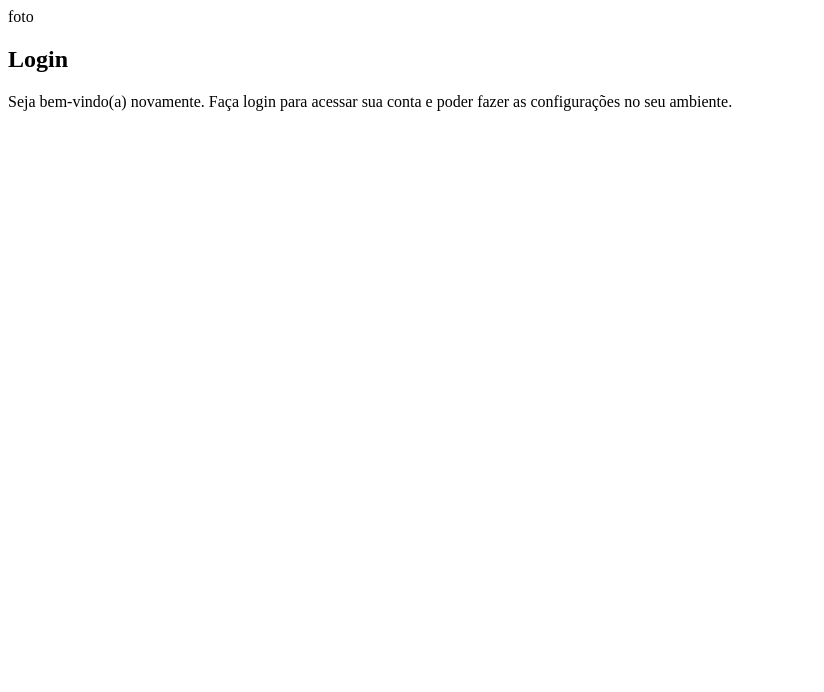
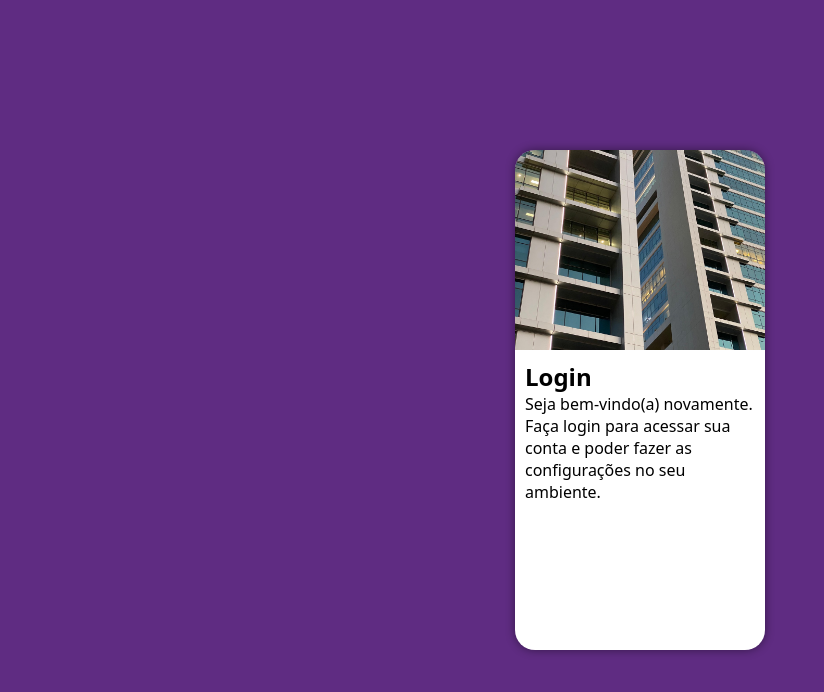
Before and after one commit to fabioalexgoes/projeto-login, a plain HTML site: page index.html in a window 1280 px wide. Shown: the whole page, without its empty margins (0-824 px from the left). Drawn offline with Linux system fonts and the light colour scheme.

Commit message:
configuraçoes css do projeto-login

```diff
--- a/estilos/style.css
+++ b/estilos/style.css
@@ -5,3 +5,50 @@
     verde: #49a09d
     Lilás: #5f2c82
 */
+
+* {
+    font-family: system-ui, -apple-system, BlinkMacSystemFont, 'Segoe UI', Roboto, Oxygen, Ubuntu, Cantarell, 'Open Sans', 'Helvetica Neue', sans-serif;
+    padding: 0px;
+    margin: 0px;
+    box-sizing: border-box;
+}
+
+body, html {
+    background-color:#5f2c82;
+    height: 100vh;
+    width: 100vw;
+}
+
+main {
+    position: relative;
+    height: 100vh;
+    width: 100vw;
+
+}
+
+section#login {
+    position: absolute;
+    top: 50%;
+    left: 50%;
+    transform: translate(-50%, -50%);
+    overflow: hidden;
+
+    background-color: white;
+    width: 250px;
+    height: 500px;
+    border-radius:20px;
+    box-shadow: 0px 0px 10px rgba(0, 0, 0, 0.450);
+}
+
+section#login > div#imagem {
+    display: block;
+    background:#5f2c82 url(../imagens/city-6889201_1280.jpg) no-repeat;
+    background-size: cover;
+    background-position: left bottom;
+    height: 200px;
+}
+
+section#login > div#formulario {
+    display: block;
+    padding: 10px;
+}
--- a/index.html
+++ b/index.html
@@ -10,7 +10,7 @@
     <main>
         <section id="login">
             <div id="imagem">
-                foto
+
             </div>
             <div id="formulario">
                 <h1>Login</h1>
```
